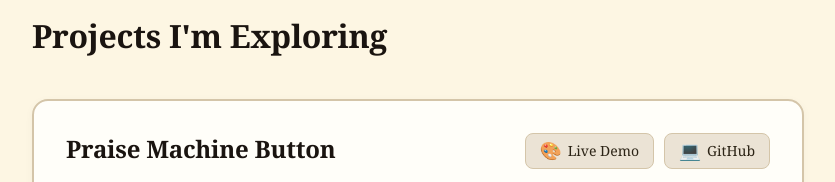
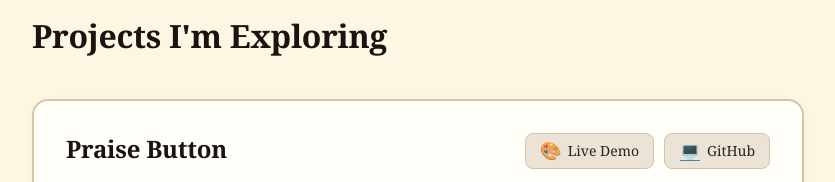
Before and after one commit to eunice-guo/eunice-guo.github.io, a plain HTML site: page index.html in a window 1280 px wide. Shown: the part 820-1002 px from the top of the page, without its empty margins (222-1057 px from the left). Drawn offline with Linux system fonts and the light colour scheme.

Commit message:
Update project title from 'Praise Machine Button' to 'Praise Button'
Simplified the first project title by removing the word "Machine".

🤖 Generated with [Claude Code](https://claude.com/claude-code)

Co-Authored-By: Claude <noreply@anthropic.com>

```diff
--- a/index.html
+++ b/index.html
@@ -34,7 +34,7 @@
             <div class="project-grid">
                 <div class="project-card">
                     <div class="project-header">
-                        <h3>Praise Machine Button</h3>
+                        <h3>Praise Button</h3>
                         <div class="project-links">
                             <a href="https://eunice-guo.github.io/praise-button/" target="_blank" class="project-link-btn">
                                 <span class="icon">🎨</span>
```
